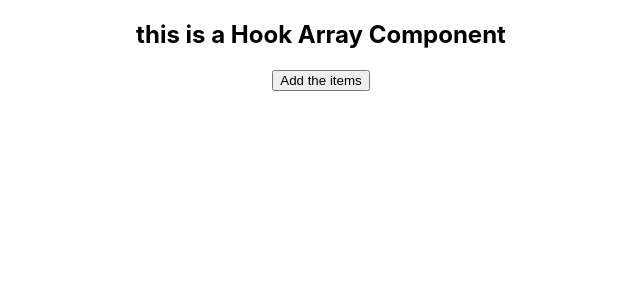
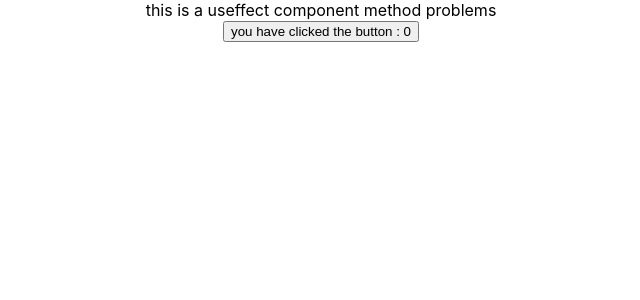
Before and after one commit to Rutujshahare/REACT-HTTP-and-CONTEXT, a React (Create React App) app in the folder connection/: page / in a window 1280 px wide. Shown: the top 300 px of the page, without its empty margins (319-959 px from the left). Built offline with nearby package versions, Linux system fonts and the light colour scheme.

Commit message:
this is a hook useffect method

```diff
--- a/connection/src/App.js
+++ b/connection/src/App.js
@@ -11,13 +11,14 @@ import ComponentC from './Components/ComponentC';
 import PrevCounter from './Components/HOOKS/PrevCounter';
 import HookInputObject from './Components/HOOKS/HookInputObject';
 import HookArray from './Components/HOOKS/HookArray';
+import HookUseeffect from './Components/HOOKS/HookUseeffect';
 //if we remove the comment and run ew see the default value is replace by other
 function App() {
   return (
     <div className="App">
 
 
-<HookArray/>
+<HookUseeffect/>
     </div>
   );
 }
--- /dev/null
+++ b/connection/src/Components/HOOKS/HookUseeffect.js
@@ -0,0 +1,17 @@
+import React from 'react';
+
+function HookUseeffect() {
+    const [count,setccount]=React.useState(0);
+    React.useEffect(()=>{
+    document.title =`clicked ${count} times`
+    })
+    return (
+        <div>
+            this is a useffect component method problems
+            <div>
+             <button onClick={()=>setccount(count+1)}>you have clicked the button : {count}</button>
+             </div>
+        </div>
+    )
+}
+export default HookUseeffect
```
